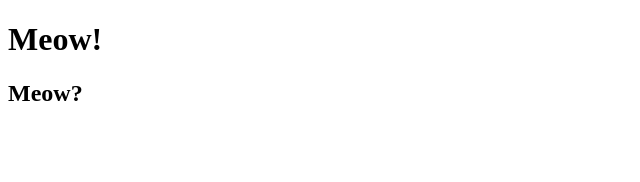
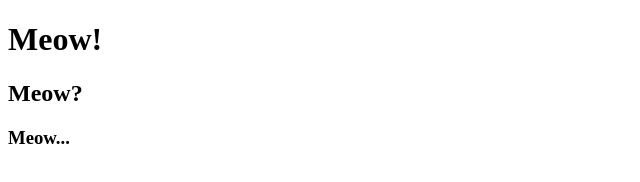
Before and after one commit to MerrittDesign/MerrittDesign.github.io, a plain HTML site: page index.html in a window 1280 px wide. Shown: the full height of the page, 0-640 px from the left. Drawn offline with Linux system fonts and the light colour scheme.

Commit message:
Cat Commit

```diff
--- a/index.html
+++ b/index.html
@@ -8,5 +8,6 @@
 <body>
     <h1>Meow!</h1>
     <h2>Meow?</h2>
+    <h3>Meow...</h3>
 </body>
 </html>
```
